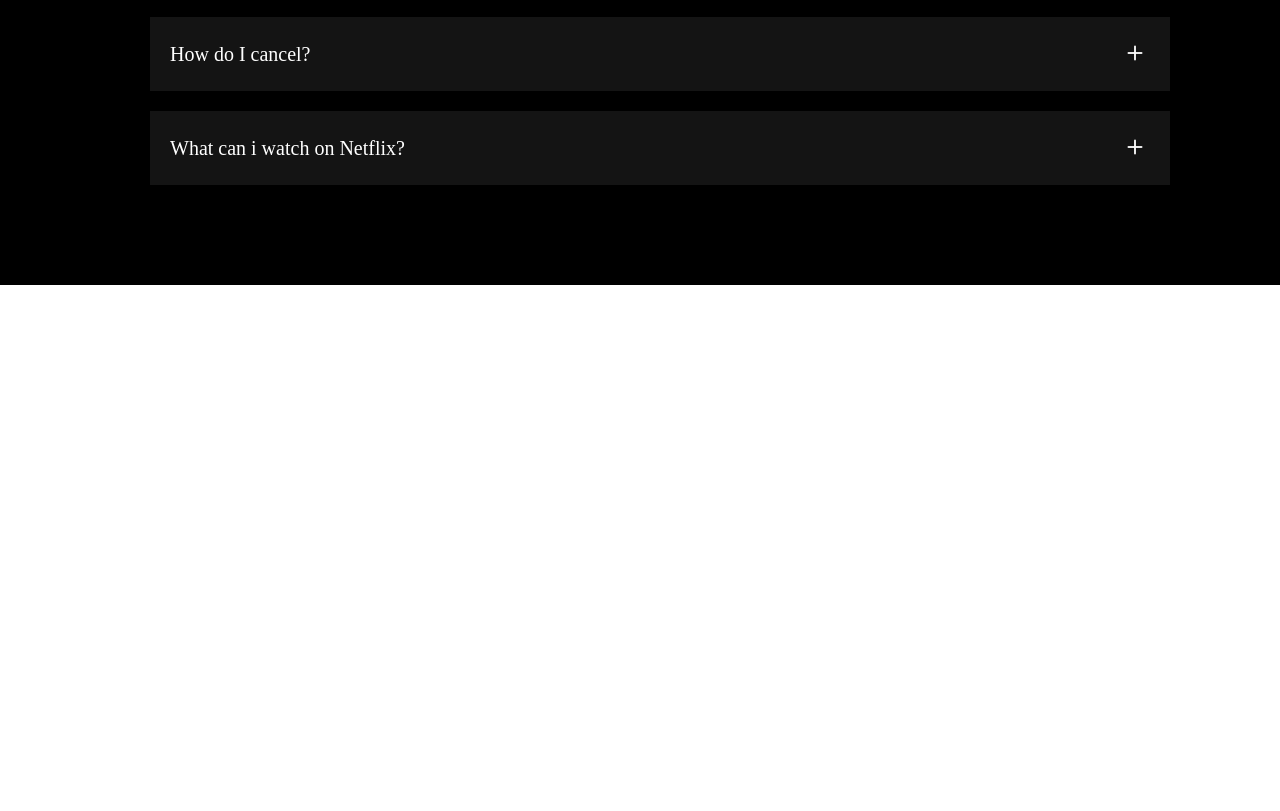
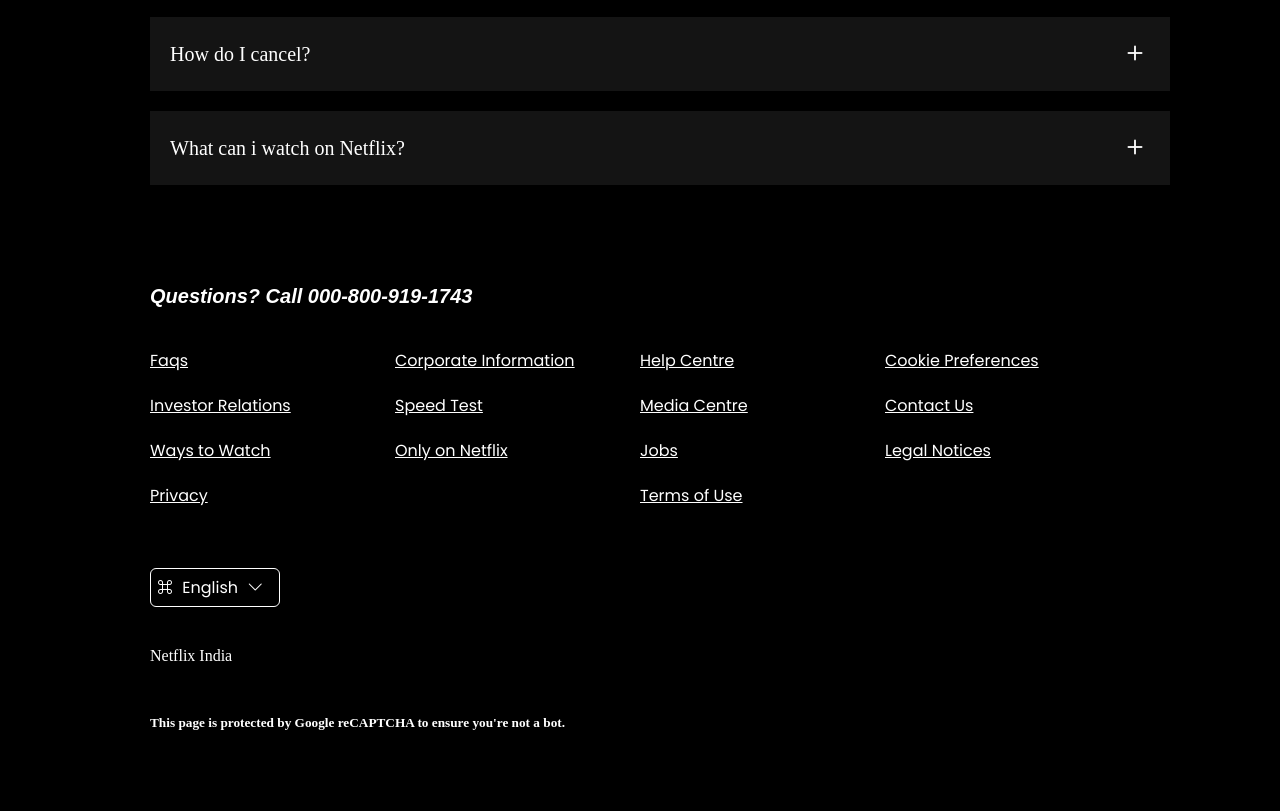
Before and after one commit to Abinashrout244/UI_NARESHIT, a website: page public/Netflix.html in a window 1280 px wide. Shown: the part 1178-1989 px from the top of the page. Before the commit the page ends 1463 px from the top, so only its background shows below. Drawn offline with nearby package versions, Linux system fonts and the light colour scheme.

Commit message:
feat:footer:

```diff
--- a/public/Netflix.html
+++ b/public/Netflix.html
@@ -7,6 +7,12 @@
     <link
       rel="stylesheet"
       href="/node_modules/bootstrap-icons/font/bootstrap-icons.css"
+    />
+    <link rel="preconnect" href="https://fonts.googleapis.com" />
+    <link rel="preconnect" href="https://fonts.gstatic.com" crossorigin />
+    <link
+      href="https://fonts.googleapis.com/css2?family=Poppins:ital,wght@0,100;0,200;0,300;0,400;0,500;0,600;0,700;0,800;0,900;1,100;1,200;1,300;1,400;1,500;1,600;1,700;1,800;1,900&display=swap"
+      rel="stylesheet"
     />
     <style>
       * {
@@ -50,6 +56,7 @@
         border: 1px solid white;
         padding: 6px;
         border-radius: 6px;
+        font-family: Poppins;
       }
       .language span {
         margin-right: 5px;
@@ -139,6 +146,9 @@
         transition: 0.3s;
         width: 80%;
       }
+      .bottom-text {
+        font-size: 15px;
+      }
 
       .btn {
         display: flex;
@@ -201,6 +211,55 @@
         font-weight: bold;
         font-size: 30px;
       }
+      footer {
+        background: black;
+        color: white;
+        display: flex;
+        flex-direction: column;
+        padding-right: 150px;
+        padding-left: 150px;
+        padding-bottom: 80px;
+      }
+      .col-1,
+      .col-2,
+      .col-3,
+      .col-4 {
+        display: flex;
+        flex-direction: column;
+        padding-bottom: 20px;
+      }
+
+      .col-1 span,
+      .col-2 span,
+      .col-3 span,
+      .col-4 span {
+        margin-bottom: 20px;
+        text-decoration: underline;
+        font-family: Poppins;
+      }
+
+      address {
+        font-size: 20px;
+        font-weight: bold;
+        margin-bottom: 40px;
+        font-family: Arial, Helvetica, sans-serif;
+      }
+
+      .row-2 {
+        display: grid;
+        grid-template-columns: 3fr 3fr 3fr 3fr;
+        row-gap: 50px;
+      }
+      .row-3 {
+        width: 130px;
+        padding-top: 20px;
+      }
+      .row-4 {
+        margin-top: 40px;
+      }
+      .row-4 h5 {
+        margin-top: 50px;
+      }
     </style>
   </head>
 
@@ -246,7 +305,7 @@
               </div>
             </div>
             <div>
-              <span>New members only. Terms below. </span>
+              <span class="bottom-text">New members only. Terms below. </span>
             </div>
           </section>
         </main>
@@ -278,6 +337,53 @@
           </div>
         </div>
       </section>
+
+      <footer>
+        <section class="row-1">
+          <address>Questions? Call 000-800-919-1743</address>
+        </section>
+        <section class="row-2">
+          <div class="col-1">
+            <span class="items">Faqs </span>
+            <span>Investor Relations</span>
+            <span>Ways to Watch </span>
+            <span>Privacy </span>
+          </div>
+
+          <div class="col-2">
+            <span>Corporate Information</span>
+            <span>Speed Test</span>
+            <span>Only on Netflix</span>
+          </div>
+
+          <div class="col-3">
+            <span>Help Centre</span>
+            <span>Media Centre</span>
+            <span>Jobs</span>
+            <span>Terms of Use</span>
+          </div>
+
+          <div class="col-4">
+            <span>Cookie Preferences</span>
+            <span>Contact Us</span>
+            <span>Legal Notices</span>
+          </div>
+        </section>
+        <section class="row-3">
+          <div class="language">
+            <span class="bi bi-command"></span>
+            <span>English</span>
+            <span class="bi bi-chevron-down"></span>
+          </div>
+        </section>
+        <section class="row-4">
+          <p>Netflix India</p>
+          <h5>
+            This page is protected by Google reCAPTCHA to ensure you're not a
+            bot.
+          </h5>
+        </section>
+      </footer>
     </div>
   </body>
 </html>
```
